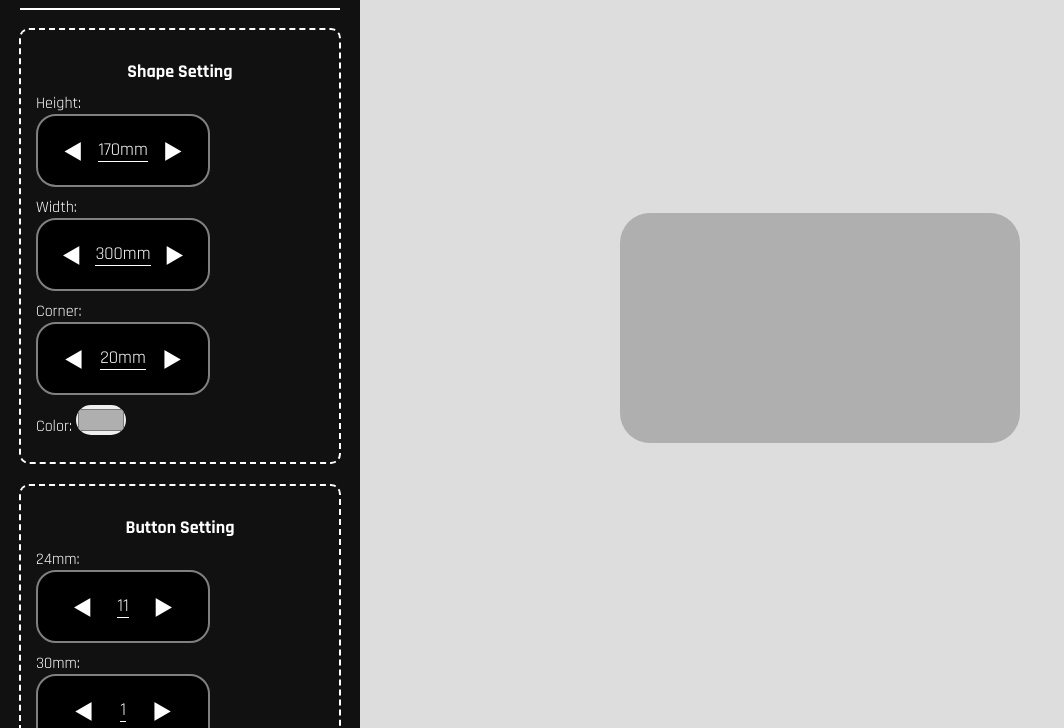
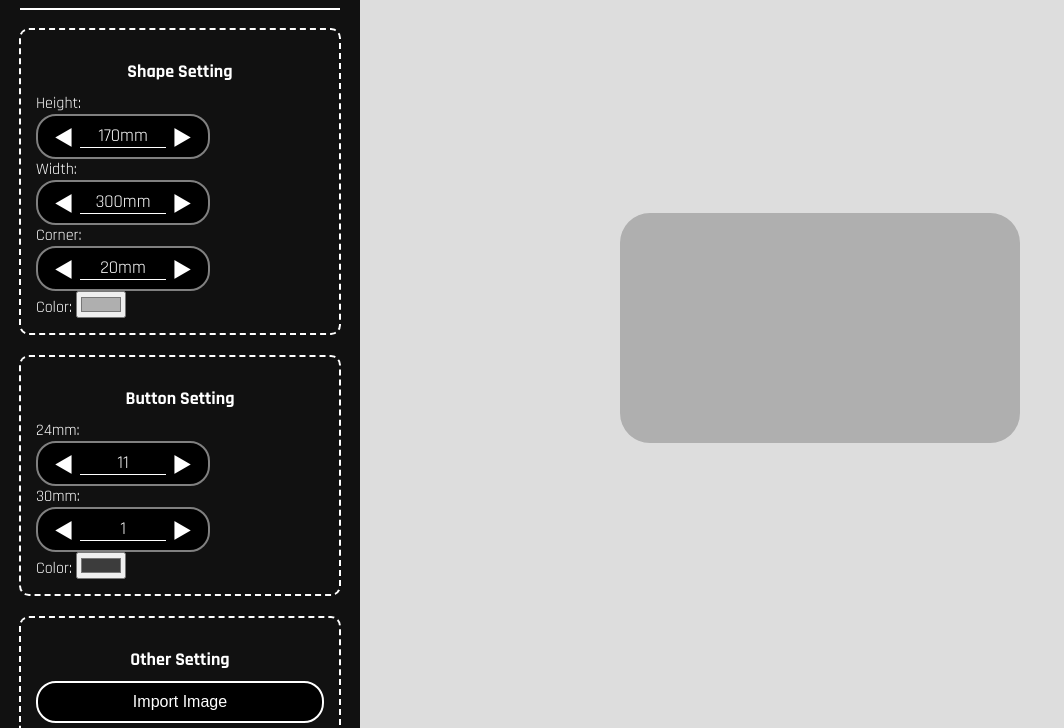
Before and after one commit to SoreiruFactory/MyConEditor, a plain HTML site: page index.html in a window 1280 px wide. Shown: the part 72-800 px from the top of the page, without its empty margins (0-1064 px from the left). Drawn offline with Linux system fonts and the light colour scheme.

Commit message:
Update style.css

```diff
--- a/style.css
+++ b/style.css
@@ -19,7 +19,6 @@ body {
 }
 
 h1 {
-    font-family: 'Rajdhani', sans-serif;
     font-size: 26px;
     text-align: center;
     letter-spacing: 1px;
@@ -40,12 +39,6 @@ h2 {
     font-size: 18px;
     text-align: center;
     margin-bottom: 10px;
-}
-
-label {
-    display: block;
-    font-size: 16px;
-    margin: 10px 0;
 }
 
 .input-box {
@@ -77,30 +70,15 @@ label {
     border-bottom: 1px solid white;
 }
 
-input[type="color"] {
-    width: 50px;
-    height: 30px;
+.import-btn {
+    width: 100%;
+    padding: 10px;
     border-radius: 20px;
-    padding: 0;
-    border: none;
-}
-
-button {
-    width: 90%;
-    padding: 10px;
-    margin: 5px 0;
-    background: #444;
+    background: black;
     color: white;
+    font-size: 16px;
     border: 2px solid white;
-    border-radius: 20px;
-    font-size: 16px;
     cursor: pointer;
-    transition: 0.3s;
-}
-
-button:hover {
-    background: white;
-    color: #111;
 }
 
 .editor {
```
